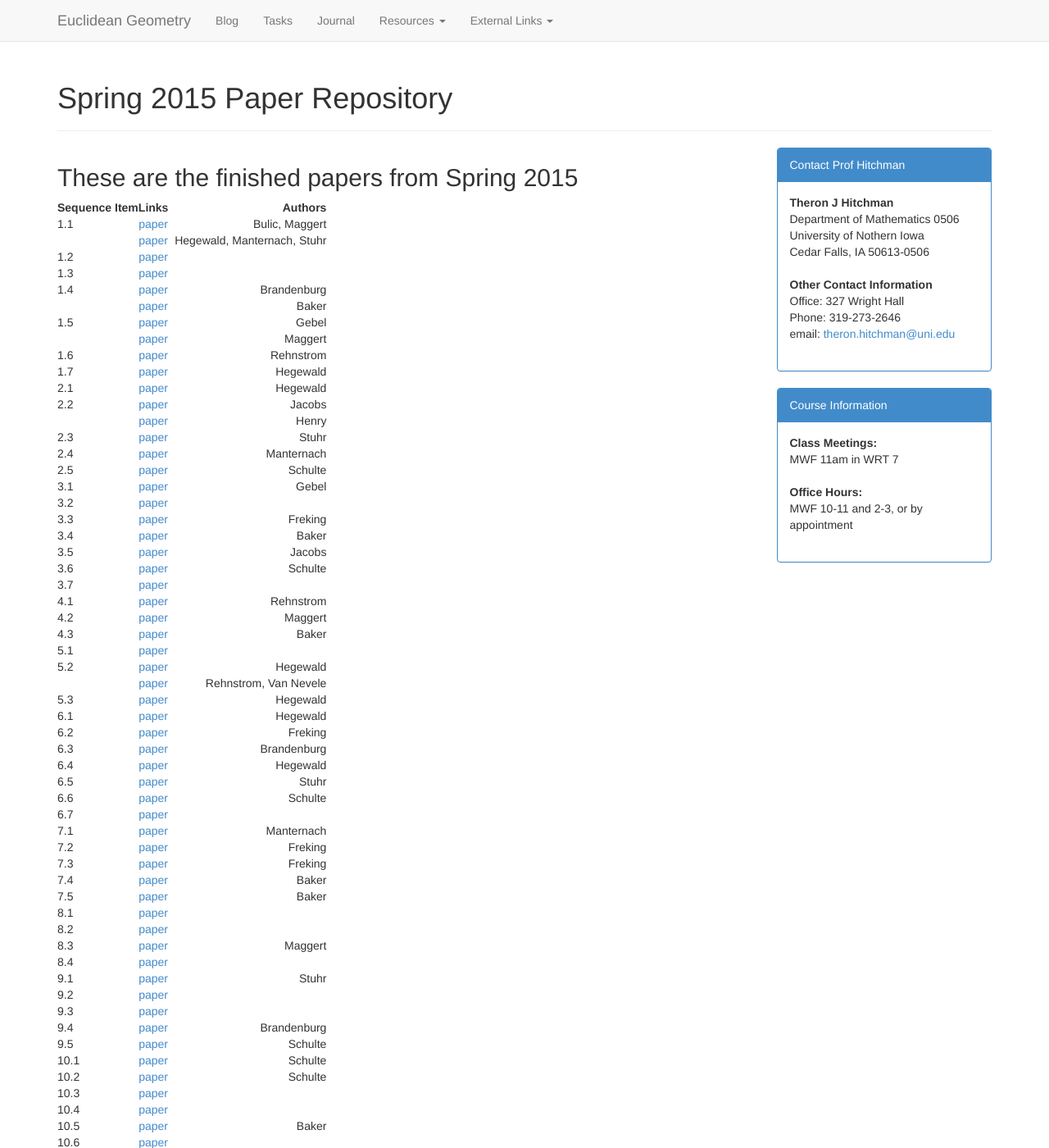
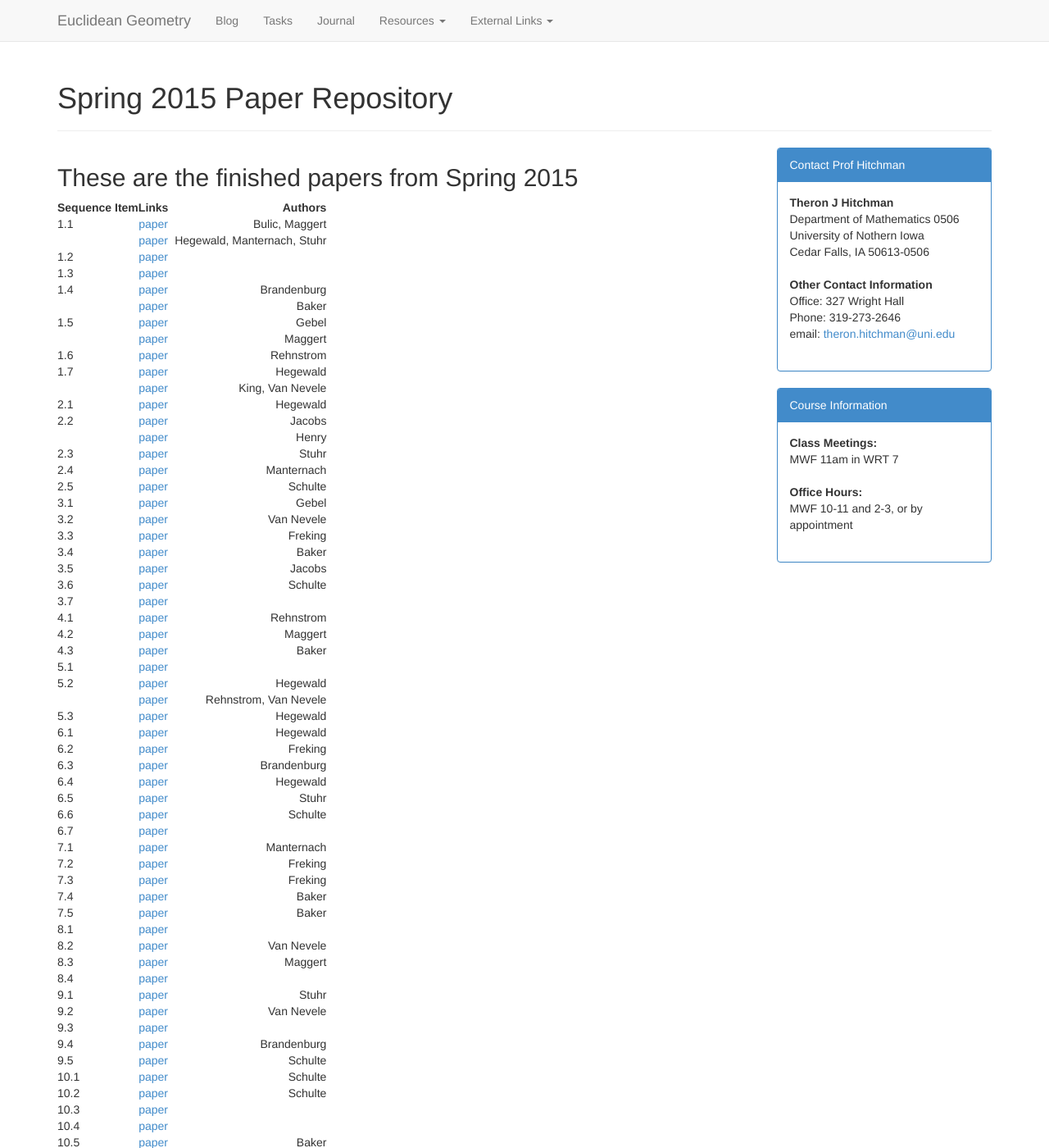
Before and after one commit to theronhitchman/euclidean-geometry, a Jekyll site: the page built from journal/2015S/index.md, in a window 1280 px wide and 1400 px high. Shown: the whole window at 82% size. Built offline with Jekyll 4.4.1, drawn with Linux system fonts in a browser that asks for light colours; nearby versions of some CDN libraries.

Commit message:
add papers by VanNevele

```diff
--- a/journal/2015S/index.md
+++ b/journal/2015S/index.md
@@ -17,6 +17,7 @@ title: Spring 2015 Paper Repository
 |               | <a href="{{site.baseurl}}/journal/2015S/congruent-rhombi-theorem.pdf">paper</a>  | Maggert             |
 | 1.6           | <a href="{{site.baseurl}}/journal/2015S/Rehnstrom-1-6.pdf">paper</a> |  Rehnstrom                      |
 | 1.7           | <a href="{{site.baseurl}}/journal/2015S/hegewald-theorem-rhombus.pdf">paper</a> | Hegewald             |
+|               | <a href="{{site.baseurl}}/journal/2015S/1-7.pdf">paper</a> | King, Van Nevele                          |
 | 2.1           | <a href="{{site.baseurl}}/journal/2015S/kite-angle-congruence.pdf">paper</a> |  Hegewald               |
 | 2.2           | <a href="{{site.baseurl}}/journal/2015S/Jacobs-extended-diagonals.pdf">paper</a> | Jacobs              |
 |               | <a href="{{site.baseurl}}/journal/2015S/diagonals-kite-theorem.pdf">paper</a>  | Henry                 |
@@ -24,7 +25,7 @@ title: Spring 2015 Paper Repository
 | 2.4           | <a href="{{site.baseurl}}/journal/2015S/Manternach-2-4.pdf">paper</a> |  Manternach                    |
 | 2.5           | <a href="{{site.baseurl}}/journal/2015S/CSchulte-2-5.pdf">paper</a> |  Schulte                         |
 | 3.1           | <a href="{{site.baseurl}}/journal/2015S/rectangles-parallelograms.pdf">paper</a> |     Gebel           |
-| 3.2           | <a href="{{site.baseurl}}/journal/2015S/.pdf">paper</a> |                                              |
+| 3.2           | <a href="{{site.baseurl}}/journal/2015S/3-2.pdf">paper</a> |  Van Nevele                                            |
 | 3.3           | <a href="{{site.baseurl}}/journal/2015S/diagonals-rectangle.pdf">paper</a> |  Freking                  |
 | 3.4           | <a href="{{site.baseurl}}/journal/2015S/Baker-3-4.pdf">paper</a> |       Baker                         |
 | 3.5           | <a href="{{site.baseurl}}/journal/2015S/Jacobs-3-5.pdf">paper</a> |    Jacobs                          |
@@ -50,11 +51,11 @@ title: Spring 2015 Paper Repository
 | 7.4           | <a href="{{site.baseurl}}/journal/2015S/Baker-7-4.pdf">paper</a> |   Baker                             |
 | 7.5           | <a href="{{site.baseurl}}/journal/2015S/Baker-7-5.pdf">paper</a> |   Baker                             |
 | 8.1           | <a href="{{site.baseurl}}/journal/2015S/.pdf">paper</a> |                                              |
-| 8.2           | <a href="{{site.baseurl}}/journal/2015S/.pdf">paper</a> |                                              |
+| 8.2           | <a href="{{site.baseurl}}/journal/2015S/8-2.pdf">paper</a> |  Van Nevele                               |
 | 8.3           | <a href="{{site.baseurl}}/journal/2015S/perpendicular-bisector-intersection.pdf">paper</a> | Maggert   |
 | 8.4           | <a href="{{site.baseurl}}/journal/2015S/.pdf">paper</a> |                                              |
 | 9.1           | <a href="{{site.baseurl}}/journal/2015S/stuhr-9-1.pdf">paper</a> |    Stuhr                            |
-| 9.2           | <a href="{{site.baseurl}}/journal/2015S/.pdf">paper</a> |                                              |
+| 9.2           | <a href="{{site.baseurl}}/journal/2015S/9-2.pdf">paper</a> |   Van Nevele                              |
 | 9.3           | <a href="{{site.baseurl}}/journal/2015S/.pdf">paper</a> |                                              |
 | 9.4           | <a href="{{site.baseurl}}/journal/2015S/cyclic-quadrilaterals.pdf">paper</a> |  Brandenburg            |
 | 9.5           | <a href="{{site.baseurl}}/journal/2015S/CSchulte-9-5.pdf">paper</a> |  Schulte                         |
@@ -96,9 +97,9 @@ title: Spring 2015 Paper Repository
 | E             | <a href="{{site.baseurl}}/journal/2015S/.pdf">paper</a> |                                              |
 | F             | <a href="{{site.baseurl}}/journal/2015S/arbitrary-rhombus-construction.pdf">paper</a> | Maggert        |
 |               | <a href="{{site.baseurl}}/journal/2015S/Baker-F.pdf">paper</a> |  Baker                                |
-| G             | <a href="{{site.baseurl}}/journal/2015S/Rehnstrom-G.pdf">paper</a> |   Rehnstrom                         |
-| H             | <a href="{{site.baseurl}}/journal/2015S/.pdf">paper</a> |                                              |
-| I             | <a href="{{site.baseurl}}/journal/2015S/Rehnstrom-I.pdf">paper</a> |  Rehnstrom                       |
+| G             | <a href="{{site.baseurl}}/journal/2015S/Rehnstrom-G.pdf">paper</a> |   Rehnstrom                       |
+| H             | <a href="{{site.baseurl}}/journal/2015S/H.pdf">paper</a> |     Van Nevele                              |
+| I             | <a href="{{site.baseurl}}/journal/2015S/Rehnstrom-I.pdf">paper</a> |  Rehnstrom                        |
 | J             | <a href="{{site.baseurl}}/journal/2015S/Jacobs-J.pdf">paper</a> |    Jacobs                            |
 | K             | <a href="{{site.baseurl}}/journal/2015S/construction-rhombus.pdf">paper</a> |   Brandenburg            |
 | L             | <a href="{{site.baseurl}}/journal/2015S/.pdf">paper</a> |                                              |
```
Also changed, not shown: 5 other files.
